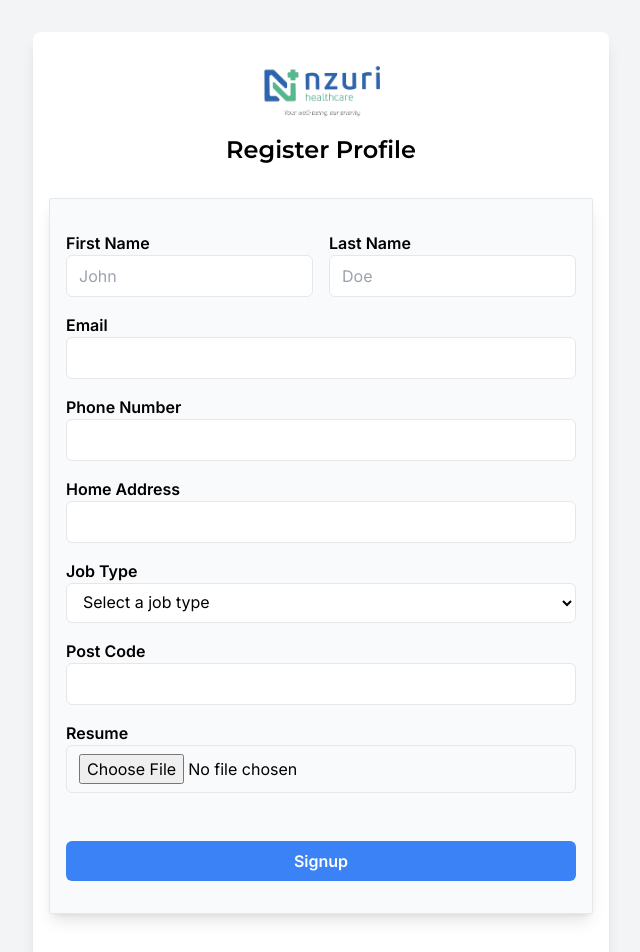
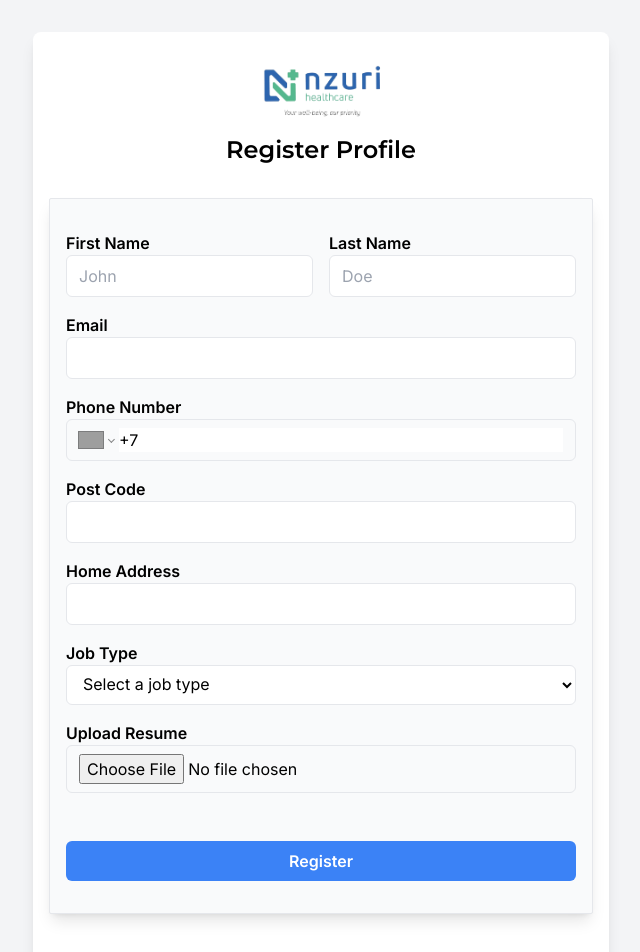
Before and after one commit to temitopeakin1/nzuricares-webapp, a Next.js app: page /register in a window 1280 px wide. Shown: the top 952 px of the page, without its empty margins (319-959 px from the left). Built offline with nearby package versions, Linux system fonts and the light colour scheme; no server answers; grey boxes are pictures that could not be loaded.

Commit message:
changes to the register page

```diff
--- a/Components/Pages/Home/Services.tsx
+++ b/Components/Pages/Home/Services.tsx
@@ -32,7 +32,7 @@ const Services = () => {
         Health Care Recruitment Services
       </h1>
       <p className="mt-2 lg:text-sm md:text-sm">
-        We are one of the leading providers of domiciliary care and health care
+        One of the leading providers of domiciliary care and health care
         staffing services.
       </p>
       <div className="mt-8 flex flex-wrap justify-center">
--- a/Components/Pages/Login.tsx
+++ b/Components/Pages/Login.tsx
@@ -93,7 +93,7 @@ const Login = () => {
         // set timer for 5 seconds
         setTimeout(() => {
           router.push("/register");
-        }, 5000);
+        }, 2000);
       }
     } catch (error) {
       console.error("Error:", error);
--- a/Components/Pages/Register.tsx
+++ b/Components/Pages/Register.tsx
@@ -5,6 +5,8 @@ import Image from "next/image";
 import { supabase } from "@/app/supabaseClient";
 import { useRouter } from "next/navigation";
 import { SubmitButton } from "../Custom/submitButton";
+import PhoneInput from "react-phone-number-input";
+import "react-phone-number-input/style.css";
 
 interface FormData {
   profileId: string;
@@ -42,6 +44,14 @@ const Register = () => {
     setFormData((prevData) => ({
       ...prevData,
       [name]: files ? files[0] : value,
+    }));
+  };
+
+  // handle the phone number change
+  const handlePhoneNumberChange = (value: string | undefined) => {
+    setFormData((prevData) => ({
+      ...prevData,
+      phoneNumber: value || "",
     }));
   };
 
@@ -85,9 +95,9 @@ const Register = () => {
     const profileId = `NZ${Math.floor(Math.random() * 1000)}`;
 
     try {
-
-
-      const resumeFileName = `${Date.now()}_${formData.resume?.name || 'resume'}`;
+      const resumeFileName = `${Date.now()}_${
+        formData.resume?.name || "resume"
+      }`;
       const { data: resumeData, error: resumeError } = await supabase.storage
         .from("resumes")
         .upload(resumeFileName, formData.resume as File);
@@ -126,16 +136,17 @@ const Register = () => {
         resume: null,
       });
       setSuccessMessage(
-        "Profile Registration complete, We will get back to you."
+        "Profile Registration complete, Redirecting to Homepage."
       );
       setErrors({});
       setTimeout(() => {
         router.push("/");
-      }, 3000);
+      }, 2000);
     } catch (error) {
       console.error("Error:", error);
-      setErrors({ general: "Error occurred while registering. Please try again later." });
-    } finally {
+      setErrors({
+        general: "Error occurred while registering. Please try again later.",
+      });
       setLoading(false);
     }
   };
@@ -192,7 +203,7 @@ const Register = () => {
                 value={formData.lastName}
                 placeholder="Doe"
                 onChange={handleChange}
-                className="w-full px-3 py-2 border rounded-md focus:outline-none focus:ring focus:border-blue-500"
+                className="w-full px-3 py-2 border rounded-md focus:outline-none focus:ring focus:border-green-500"
                 required
               />
               {errors.lastName && (
@@ -210,7 +221,7 @@ const Register = () => {
               name="email"
               value={formData.email}
               onChange={handleChange}
-              className="w-full px-3 py-2 border rounded-md focus:outline-none focus:ring focus:border-blue-500"
+              className="w-full px-3 py-2 border rounded-md focus:outline-none focus:ring focus:border-green-500"
               required
             />
             {errors.email && <p className="text-red-500">{errors.email}</p>}
@@ -219,17 +230,36 @@ const Register = () => {
             <label htmlFor="phoneNumber" className="font-semibold">
               Phone Number
             </label>
-            <input
-              type="text"
-              id="phoneNumber"
-              name="phoneNumber"
+            <PhoneInput
+              international
+              defaultCountry="RU"
+              countryCallingCodeEditable={false}
               value={formData.phoneNumber}
-              onChange={handleChange}
-              className="w-full px-3 py-2 border rounded-md focus:outline-none focus:ring focus:border-blue-500"
+              onChange={handlePhoneNumberChange}
+              className="w-full px-3 py-2 border rounded-md focus:outline-none focus:ring focus:border-green-500"
+              inputClassName="w-full px-3 py-3 border rounded-md focus:outline-none focus:ring focus:border-blue-500"
               required
             />
             {errors.phoneNumber && (
               <p className="text-red-500">{errors.phoneNumber}</p>
+            )}
+          </div>
+          <div className="mb-4">
+            <label htmlFor="postCode" className="font-semibold">
+              Post Code
+            </label>
+            <input
+              type="text"
+              id="postCode"
+              name="postCode"
+              value={formData.postCode}
+              onChange={handleChange}
+              className="w-full px-3 py-2 border rounded-md focus:outline-none focus:ring focus:border-green-500"
+
+              required
+            />
+            {errors.postCode && (
+              <p className="text-red-500">{errors.postCode}</p>
             )}
           </div>
           <div className="mb-4">
@@ -242,7 +272,7 @@ const Register = () => {
               name="address"
               value={formData.address}
               onChange={handleChange}
-              className="w-full px-3 py-2 border rounded-md focus:outline-none focus:ring focus:border-blue-500"
+              className="w-full px-3 py-2 border rounded-md focus:outline-none focus:ring focus:border-green-500"
               required
             />
             {errors.address && <p className="text-red-500">{errors.address}</p>}
@@ -256,38 +286,22 @@ const Register = () => {
               name="jobType"
               value={formData.jobType}
               onChange={handleChange}
-              className="w-full px-3 py-2 border rounded-md focus:outline-none focus:ring focus:border-blue-500 bg-white"
+              className="w-full px-3 py-2 border rounded-md focus:outline-none focus:ring focus:border-green-500 bg-white"
               required
             >
               <option value="" disabled>
                 Select a job type
               </option>
-              <option value="carer/caregivers">Carers</option>
+              <option value="carers">Carers</option>
               <option value="nurses">Nurses</option>
               <option value="support workers">Support Workers</option>
             </select>
             {errors.jobType && <p className="text-red-500">{errors.jobType}</p>}
           </div>
-          <div className="mb-4">
-            <label htmlFor="postCode" className="font-semibold">
-              Post Code
-            </label>
-            <input
-              type="text"
-              id="postCode"
-              name="postCode"
-              value={formData.postCode}
-              onChange={handleChange}
-              className="w-full px-3 py-2 border rounded-md focus:outline-none focus:ring focus:border-blue-500"
-              required
-            />
-            {errors.postCode && (
-              <p className="text-red-500">{errors.postCode}</p>
-            )}
-          </div>
+
           <div className="mb-4">
             <label htmlFor="resume" className="font-semibold">
-              Resume
+              Upload Resume
             </label>
             <input
               type="file"
@@ -295,14 +309,18 @@ const Register = () => {
               name="resume"
               accept=".pdf,.doc,.docx"
               onChange={handleChange}
-              className="w-full px-3 py-2 border rounded-md focus:outline-none focus:ring focus:border-blue-500"
+              className="w-full px-3 py-2 border rounded-md focus:outline-none focus:ring focus:border-green-500"
               required
             />
             {errors.resume && <p className="text-red-500">{errors.resume}</p>}
           </div>
           {errors.submit && <p className="text-red-500">{errors.submit}</p>}
-         <SubmitButton className="w-full" text="Signup"  loadingText="Signing up"
-            loading={loading} />
+          <SubmitButton
+            className="w-full"
+            text="Register"
+            loadingText="Registering.."
+            loading={loading}
+          />
         </form>
       </div>
     </div>
--- a/Components/Pages/Signup.tsx
+++ b/Components/Pages/Signup.tsx
@@ -103,7 +103,7 @@ const Signup = () => {
         // set timer for 5 seconds
         setTimeout(() => {
           router.push("/login");
-        }, 5000);
+        }, 2000);
       }
     } catch (error) {
       console.error("Error:", error);
--- a/package.json
+++ b/package.json
@@ -27,6 +27,7 @@
     "react": "^18.3.1",
     "react-dom": "^18",
     "react-icons": "^5.2.1",
+    "react-phone-number-input": "^3.4.3",
     "react-toastify": "^10.0.5",
     "tailwind-merge": "^2.3.0",
     "tailwindcss-animate": "^1.0.7",
```
Also changed, not shown: 1 other file (tests, documents, lock files or other folders).
